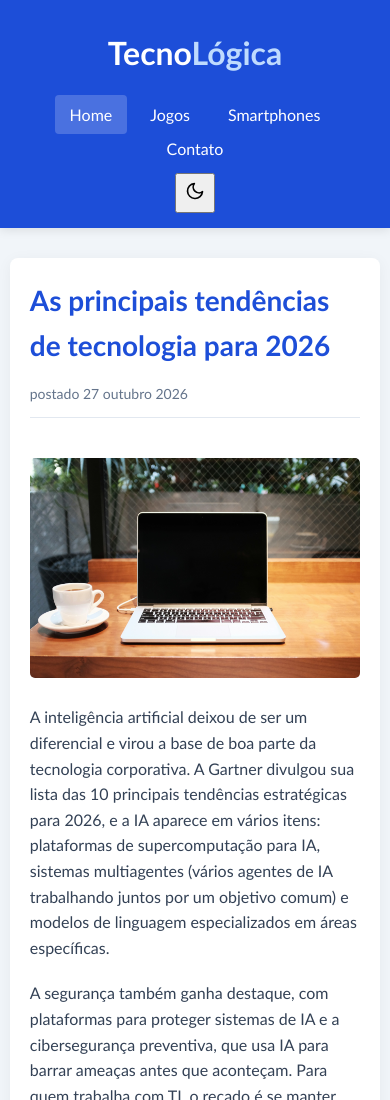
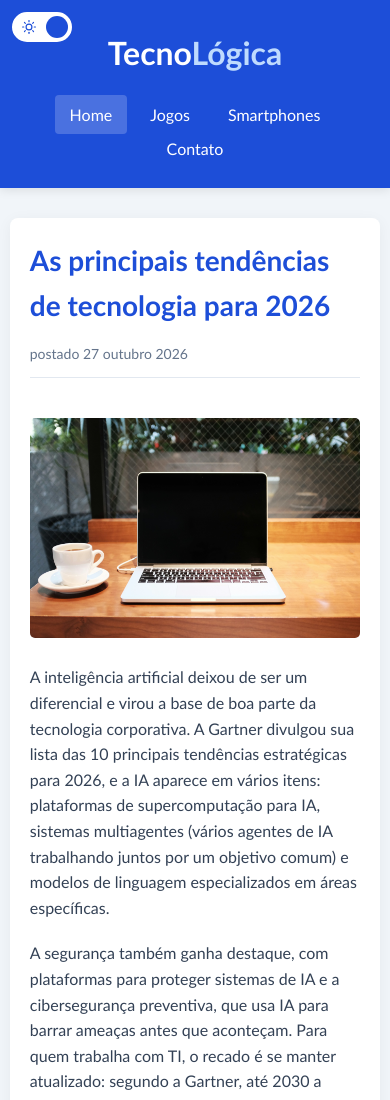
Before and after one commit to Gean-Eterno/SiteTecnologica, a plain HTML site: page index.html in a window 390 px wide. Shown: the top 1100 px of the page. Drawn offline with Linux system fonts and the light colour scheme.

Commit message:
Alteração no CSS

```diff
--- a/css/style.css
+++ b/css/style.css
@@ -106,27 +106,82 @@ h3 {
     font-weight: bold;
 }
 
-##botao-tema {
+#botao-tema {
+    --larg: 72px;
+    --alt: 36px;
+    --bolinha: calc(var(--alt) - 8px);
+    --icone: calc(var(--alt) - 16px);
+
     position: absolute;
     top: 16px;
     left: 16px;
-    width: 48px;
-    height: 48px;
+    width: var(--larg);
+    height: var(--alt);
     padding: 0;
-    display: flex;
-    align-items: center;
-    justify-content: center;
-    border-radius: 50%;
     border: 2px solid #ffffff;
-    background: rgba(255, 255, 255, 0.15);
-    color: #ffffff;
+    border-radius: 999px;
+    background: #ffffff;
     cursor: pointer;
-    transition: transform 0.2s ease, background 0.2s ease;
+    transition: background 0.3s ease, transform 0.2s ease;
 }
 
-#botao-tema svg {
-    width: 24px;
-    height: 24px;
+body.tema-escuro #botao-tema {
+    background: #0b1220;
+}
+
+#botao-tema:hover {
+    transform: scale(1.05);
+}
+
+#botao-tema:focus-visible {
+    outline: 3px solid var(--cor-logo-destaque);
+    outline-offset: 2px;
+}
+
+#botao-tema .botao-bolinha {
+    position: absolute;
+    top: 2px;
+    left: calc(var(--larg) - var(--bolinha) - 6px);
+    width: var(--bolinha);
+    height: var(--bolinha);
+    border-radius: 50%;
+    background: var(--cor-header);
+    transition: left 0.3s ease, background 0.3s ease;
+}
+
+body.tema-escuro #botao-tema .botao-bolinha {
+    left: 2px;
+    background: #ffffff;
+}
+
+/* Ícones: o sol aparece no tema claro, a lua no escuro */
+#botao-tema .icone {
+    position: absolute;
+    top: 50%;
+    width: var(--icone);
+    height: var(--icone);
+    margin-top: calc(var(--icone) / -2);
+    transition: opacity 0.3s ease;
+}
+
+#botao-tema .icone-sol {
+    left: 8px;
+    color: var(--cor-header);
+    opacity: 1;
+}
+
+#botao-tema .icone-lua {
+    right: 8px;
+    color: #ffffff;
+    opacity: 0;
+}
+
+body.tema-escuro #botao-tema .icone-sol {
+    opacity: 0;
+}
+
+body.tema-escuro #botao-tema .icone-lua {
+    opacity: 1;
 }
 
 #content {
@@ -244,15 +299,10 @@ footer {
         font-size: 32px;
     }
 
-    #botao-tema {
-        width: 40px;
-        height: 40px;
-        font-size: 18px;
+       #botao-tema {
+        --larg: 60px;
+        --alt: 30px;
         top: 12px;
         left: 12px;
     }
-        #botao-tema svg {
-        width: 20px;
-        height: 20px;
-    }
 }
--- a/js/script.js
+++ b/js/script.js
@@ -4,17 +4,11 @@
 const botaoTema = document.querySelector("#botao-tema");
 const corpo = document.body;
 
-
-const iconeLua = `
-<svg xmlns="http://www.w3.org/2000/svg" viewBox="0 0 24 24" fill="none"
-     stroke="currentColor" stroke-width="2" stroke-linecap="round"
-     stroke-linejoin="round" aria-hidden="true">
-    <path d="M21 12.79A9 9 0 1 1 11.21 3 7 7 0 0 0 21 12.79z"></path>
-</svg>`;
-
-const iconeSol = `
-<svg xmlns="http://www.w3.org/2000/svg" viewBox="0 0 24 24" fill="none"
-     stroke="currentColor" stroke-width="2" stroke-linecap="round"
+// Monta o interior do interruptor: ícone do sol, ícone da lua e a bolinha.
+// Os ícones são só contorno (stroke) e usam a cor definida no CSS (currentColor).
+botaoTema.innerHTML = `
+    <svg class="icone icone-sol" xmlns="http://www.w3.org/2000/svg" viewBox="0 0 24 24"
+         fill="none" stroke="currentColor" stroke-width="2" stroke-linecap="round"
          stroke-linejoin="round" aria-hidden="true">
         <circle cx="12" cy="12" r="5"></circle>
         <line x1="12" y1="1" x2="12" y2="3"></line>
@@ -25,24 +19,26 @@ const iconeSol = `
         <line x1="21" y1="12" x2="23" y2="12"></line>
         <line x1="4.22" y1="19.78" x2="5.64" y2="18.36"></line>
         <line x1="18.36" y1="5.64" x2="19.78" y2="4.22"></line>
-</svg>`;
+    </svg>
+    <svg class="icone icone-lua" xmlns="http://www.w3.org/2000/svg" viewBox="0 0 24 24"
+         fill="none" stroke="currentColor" stroke-width="2" stroke-linecap="round"
+         stroke-linejoin="round" aria-hidden="true">
+        <path d="M21 12.79A9 9 0 1 1 11.21 3 7 7 0 0 0 21 12.79z"></path>
+    </svg>
+    <span class="botao-bolinha"></span>`;
 
-// Troca o ícone do botão de acordo com o tema atual
-function atualizarSimbolo() {
-    if (corpo.classList.contains("tema-escuro")) {
-        botaoTema.innerHTML = iconeSol;
-    } else {
-        botaoTema.innerHTML = iconeLua;
-    }
+// Informa a leitores de tela se o tema escuro está ligado
+function atualizarEstado() {
+    botaoTema.setAttribute("aria-pressed", corpo.classList.contains("tema-escuro"));
 }
 
 // Ao carregar a página, restaura o tema que foi salvo
 if (localStorage.getItem("tema") === "escuro") {
     corpo.classList.add("tema-escuro");
 }
-atualizarSimbolo();
+atualizarEstado();
 
-// Ao clicar no botão: alterna o tema, salva a escolha e troca o ícone
+// Ao clicar: alterna o tema e salva a escolha
 botaoTema.addEventListener("click", function () {
     corpo.classList.toggle("tema-escuro");
 
@@ -52,5 +48,5 @@ botaoTema.addEventListener("click", function () {
         localStorage.setItem("tema", "claro");
     }
 
-    atualizarSimbolo();
+    atualizarEstado();
 });
```
Lines whose indentation alone changed are shown as unchanged.
